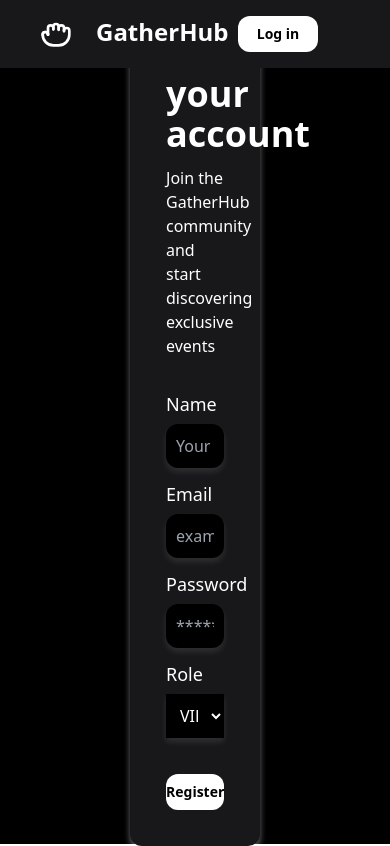
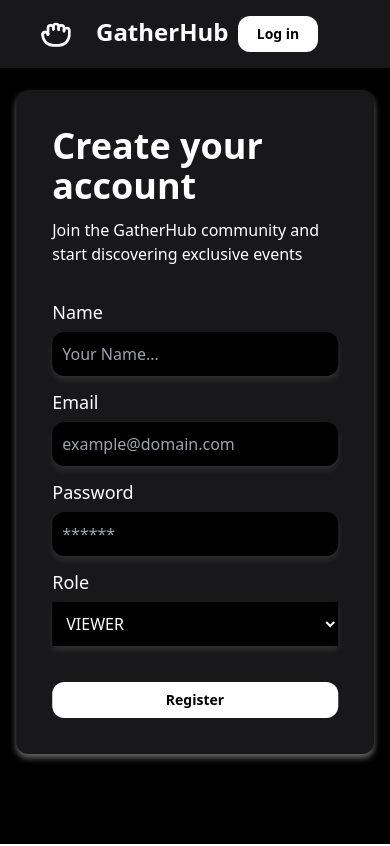
Before and after one commit to w-rahul/gather-hub-frontend, a React (Vite) app: page /register in a window 390 px wide. Built offline with nearby package versions, Linux system fonts and the light colour scheme.

Commit message:
Added responsiveness

```diff
--- a/src/pages/Register.tsx
+++ b/src/pages/Register.tsx
@@ -36,7 +36,7 @@ export const Register = () =>{
         </div>
      <div className="flex justify-center items-center w-full h-full bg-black text-white">
 
-    <div  className="w-4/12 h-auto bg-zinc-900 p-9 rounded-xl"
+    <div  className="w-11/12 md:w-8/12 lg:w-6/12 xl:w-4/12 h-auto bg-zinc-900 p-9 rounded-xl"
                     style={{
                         boxShadow: '0 4px 6px rgba(255, 255, 255, 0.4)',
                         position: 'absolute',
@@ -70,6 +70,7 @@ export const Register = () =>{
 
 
 
+
             <div className="flex flex-col items-center mt-8">
                 <div className="w-full">
                 <ButtonComp  onclick={async ()=>{
```
